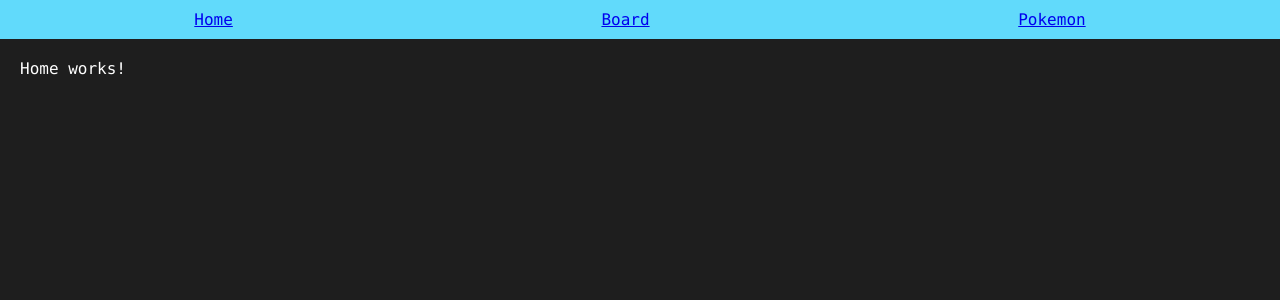
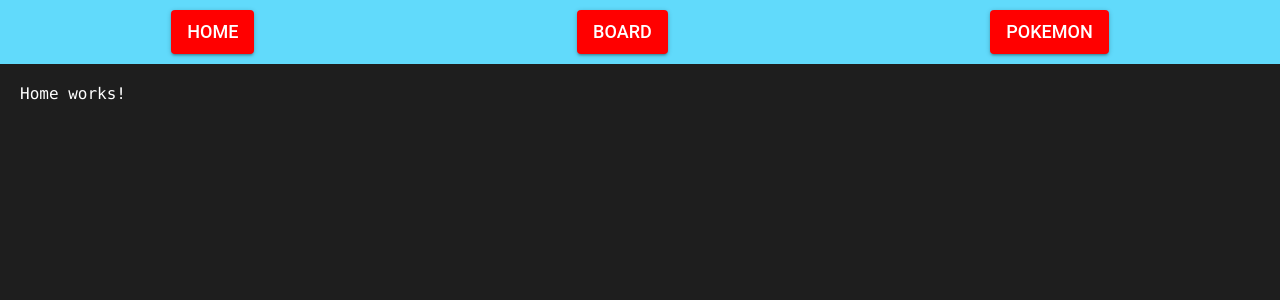
Before and after one commit to arentlog/react-app, a React (Create React App) app: page / in a window 1280 px wide. Shown: the top 300 px of the page. Built offline with nearby package versions, Linux system fonts and the light colour scheme.

Commit message:
Started pokemon detail

```diff
--- a/package.json
+++ b/package.json
@@ -3,6 +3,8 @@
   "version": "0.1.0",
   "private": true,
   "dependencies": {
+    "@material-ui/core": "^3.6.2",
+    "axios": "^0.18.0",
     "react": "^16.6.3",
     "react-dom": "^16.6.3",
     "react-router-dom": "^4.3.1",
--- a/src/components/NavBar.js
+++ b/src/components/NavBar.js
@@ -1,15 +1,28 @@
 import React from 'react';
 import { Link } from 'react-router-dom';
 import '../styles/NavBar.css';
+import Button from '@material-ui/core/Button';
 
 export default class NavBar extends React.Component {
 
   render() {
     return (
       <div className="nav-bar">
-        <Link to='/'>Home</Link>
-        <Link to='/board'>Board</Link>
-        <Link to='/pokemon'>Pokemon</Link>
+        <Link to='/' style={{ textDecoration: 'none' }}>
+          <Button variant="contained" className="nav-bar-button">
+            Home
+          </Button>
+        </Link>
+        <Link to='/board' style={{ textDecoration: 'none' }}>
+          <Button variant="contained" className="nav-bar-button">
+            Board
+          </Button>
+        </Link>
+        <Link to='/pokemon' style={{ textDecoration: 'none' }}>
+          <Button variant="contained" className='nav-bar-button'>
+            Pokemon
+          </Button>
+        </Link>
       </div>
     );
   }
--- a/src/components/Pokemon.js
+++ b/src/components/Pokemon.js
@@ -1,13 +1,28 @@
 import React from 'react';
 import '../styles/Pokemon.css';
+import axios from 'axios';
 
 export default class Pokemon extends React.Component {
+  constructor() {
+    super();
+    this.state = {
+      pokemon: []
+    }
+  }
+
+  componentDidMount() {
+    axios.get(`https://pokeapi.co/api/v2/pokemon/?limit=784`)
+      .then(res => {
+        const pokemon = res.data.results;
+        this.setState({ pokemon });
+    })
+  }
 
   render() {
     return (
-      <div>
-        Pokemon works!
-      </div>
+      <ol>
+        {this.state.pokemon.map(p => <li key={p.url}>{p.name}</li>)}
+      </ol>
     );
   }
 }
--- a/src/styles/NavBar.css
+++ b/src/styles/NavBar.css
@@ -4,3 +4,9 @@
     display: flex;
     justify-content: space-around;
 }
+
+.nav-bar-button {
+    background-color: red!important;
+    font-size: 18px!important;
+    color: white!important;
+}
```
Also changed, not shown: src/components/PokemonDetail.js (added, +30 -0 lines), src/styles/PokemonDetail.css (added), 1 other file (tests, documents, lock files or other folders).
